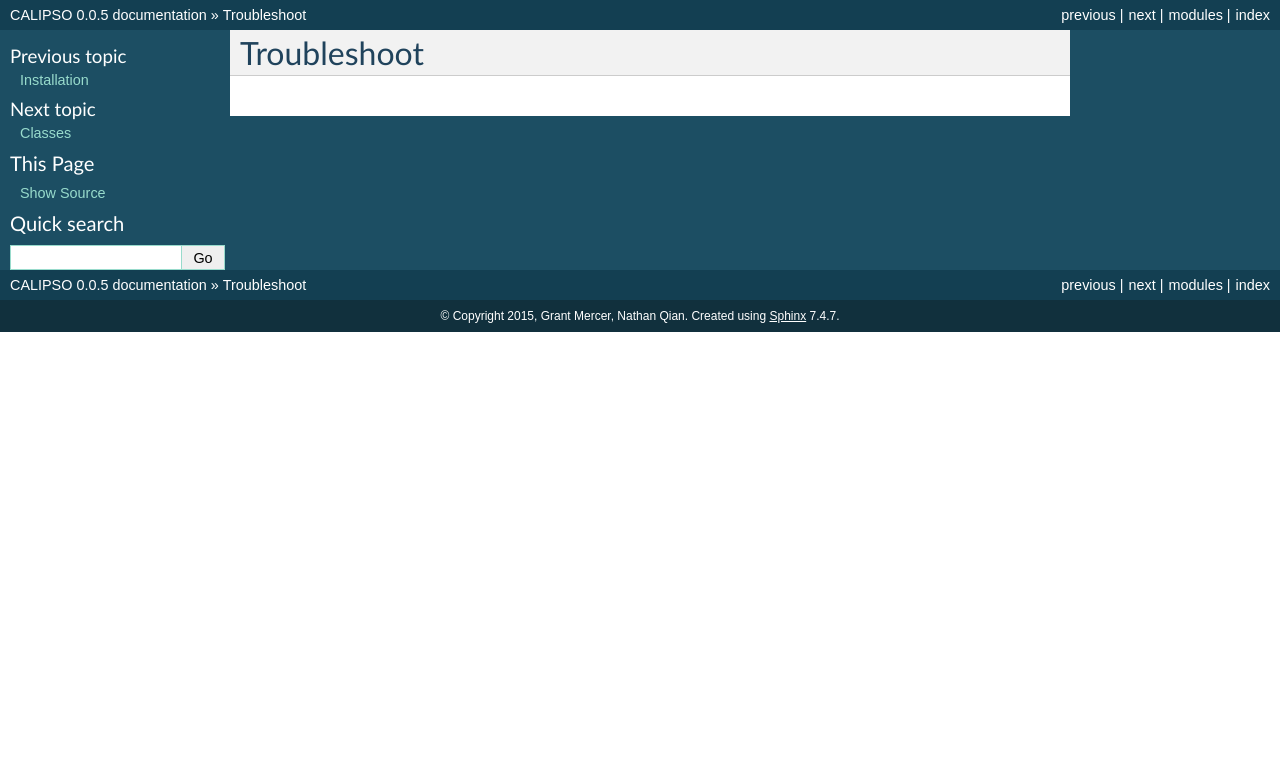
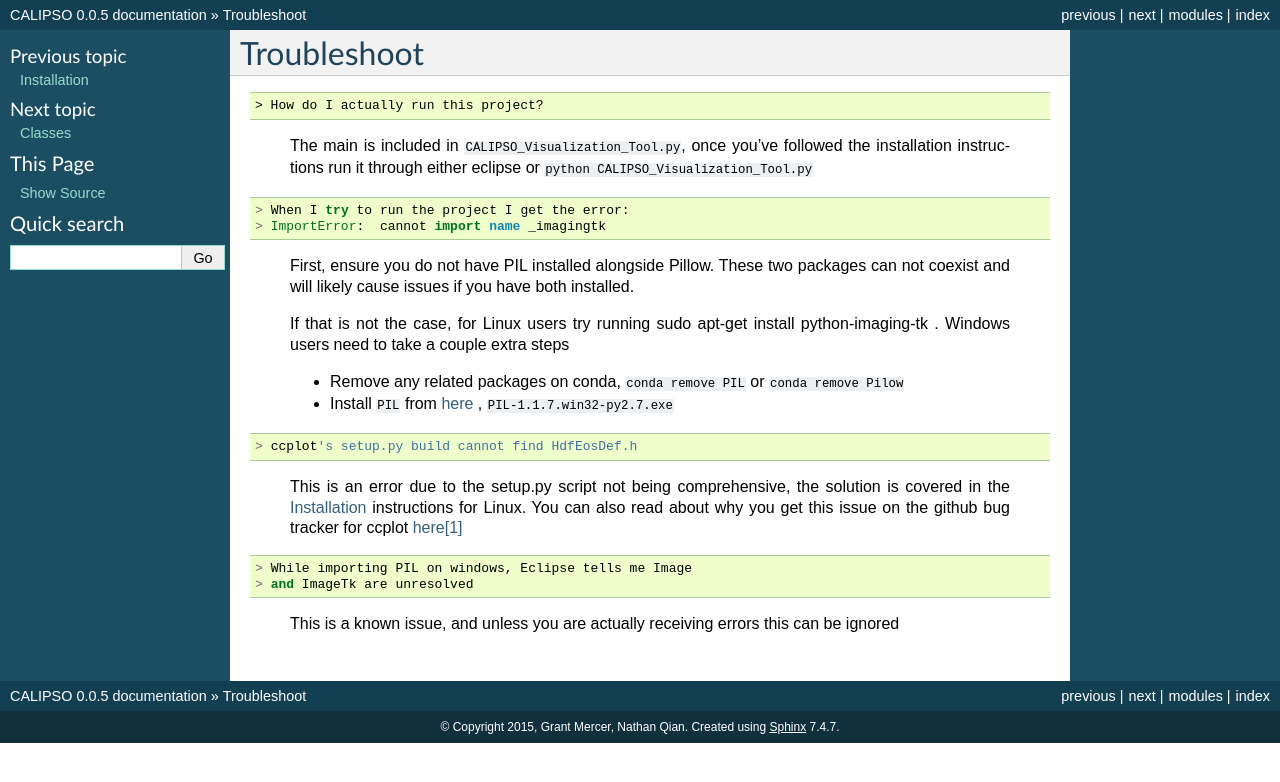
Before and after one commit to NASA-DEVELOP/VOCAL, a Sphinx documentation site: the page built from docs/source/troubleshoot.rst, in a window 1280 px wide. Shown: the top 782 px of the page. Built offline with Sphinx 7.4.7, drawn with Linux system fonts in a browser that asks for light colours.

Commit message:
troubleshoot docs written

```diff
--- a/docs/source/troubleshoot.rst
+++ b/docs/source/troubleshoot.rst
@@ -1,3 +1,36 @@
 ========================
 Troubleshoot
 ========================
+::
+
+> How do I actually run this project?
+
+  The main is included in ``CALIPSO_Visualization_Tool.py``, once you've followed the installation instructions run it through either eclipse or ``python CALIPSO_Visualization_Tool.py``
+
+::
+
+> When I try to run the project I get the error:
+> ImportError:  cannot import name _imagingtk
+
+  First, ensure you do not have PIL installed alongside Pillow. These two packages can not coexist and will likely cause issues if you have both installed.
+
+  If that is not the case, for Linux users try running sudo apt-get install python-imaging-tk . Windows users need to take a couple extra steps
+
+  * Remove any related packages on conda, ``conda remove PIL`` or ``conda remove Pilow``
+  * Install ``PIL`` from `here`_ , ``PIL-1.1.7.win32-py2.7.exe``
+
+::
+
+> ccplot's setup.py build cannot find HdfEosDef.h
+
+  This is an error due to the setup.py script not being comprehensive, the solution is covered in the :doc:`installation` instructions for Linux. You can also read about why you get this issue on the github bug tracker for ccplot `here[1]`_
+
+.. _here: http://www.pythonware.com/products/pil/
+.. _here[1]: https://github.com/peterkuma/ccplot/issues/1
+
+::
+
+> While importing PIL on windows, Eclipse tells me Image
+> and ImageTk are unresolved
+
+  This is a known issue, and unless you are actually receiving errors this can be ignored
```
